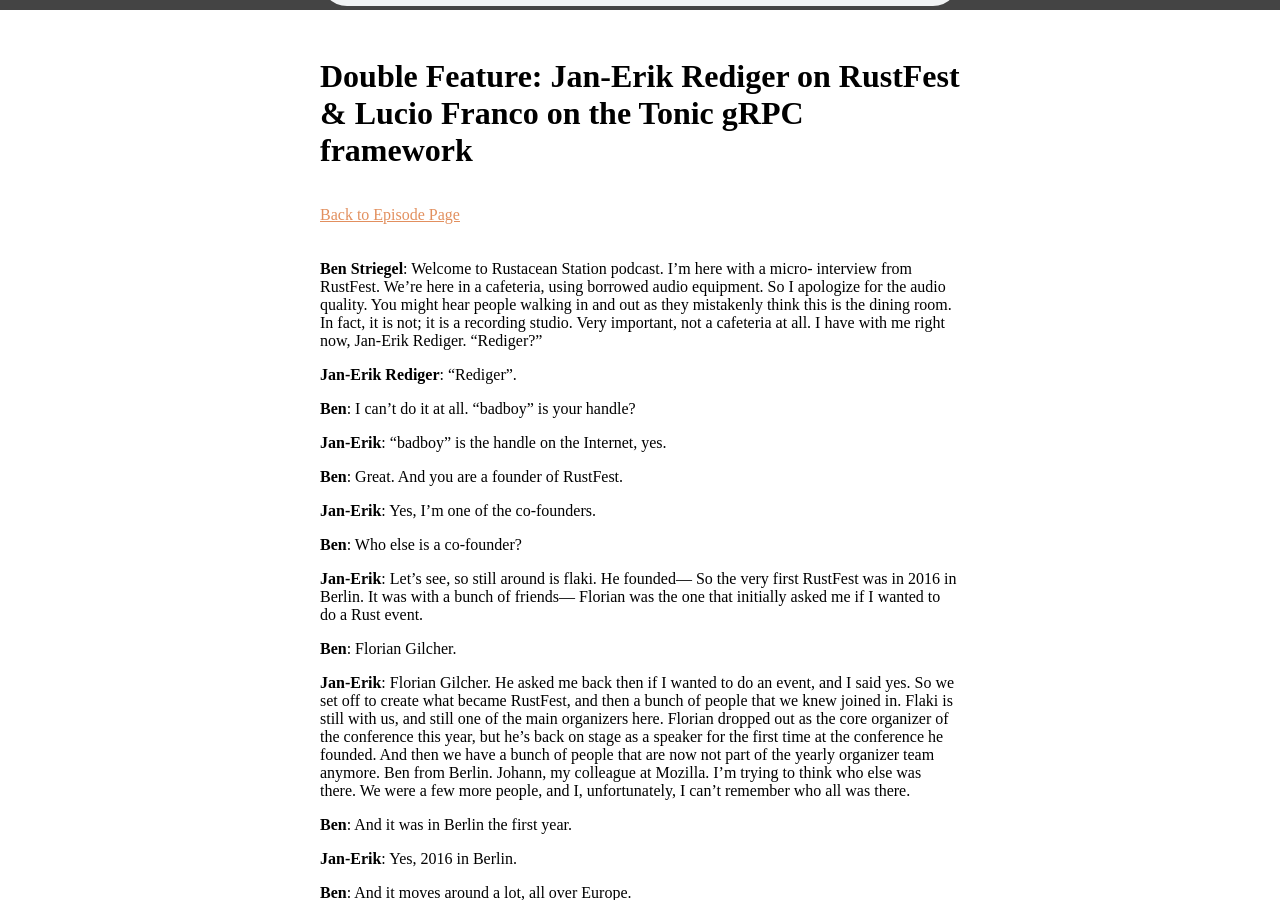
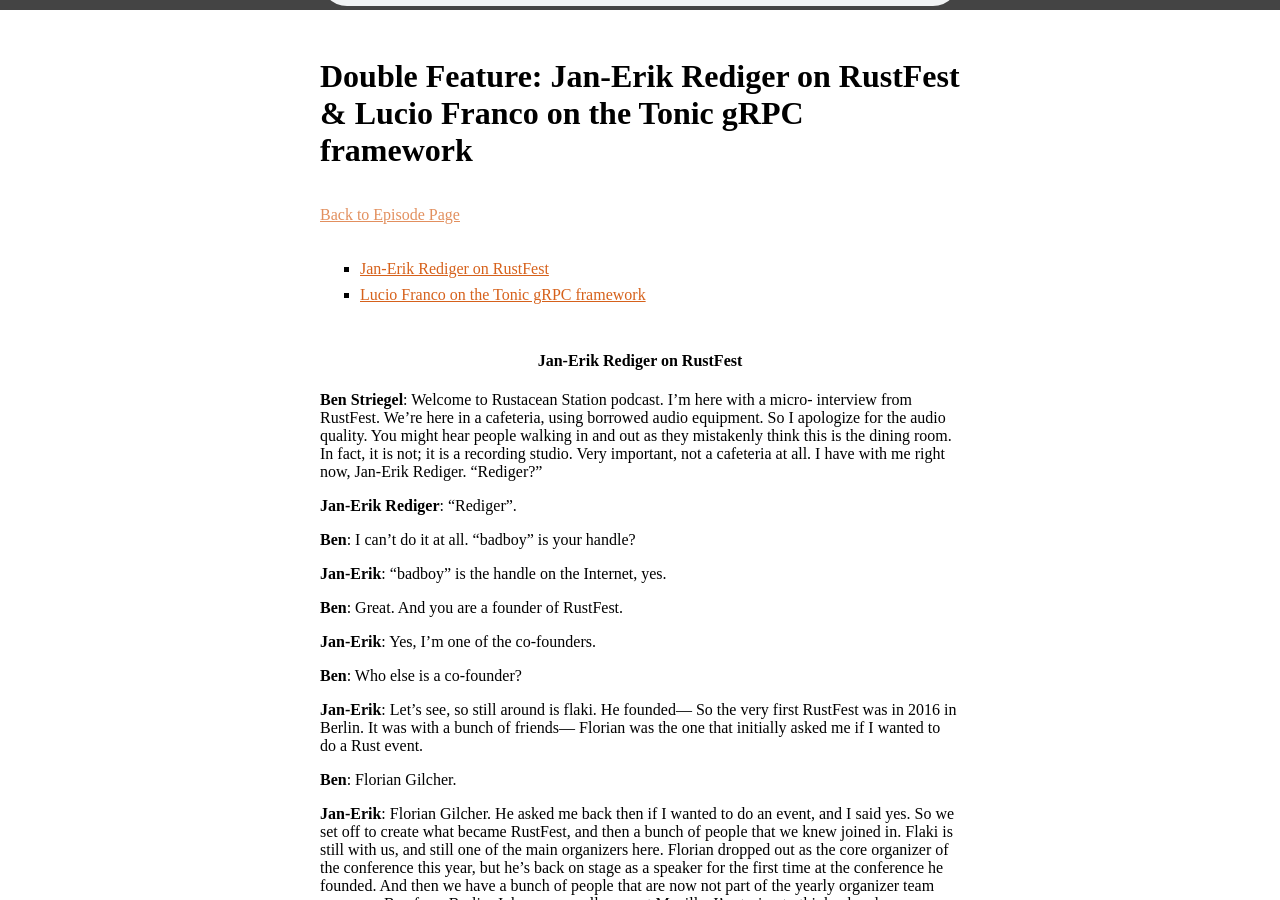
Before and after one commit to rustacean-station/rustacean-station.org, a Jekyll site: the page built from _transcripts/009-jan-lucio.md, in a window 1280 px wide and 900 px high, scrolled down 482 px. Built offline with Jekyll 4.4.1, drawn with Linux system fonts in a browser that asks for light colours; some of the changed text lies outside the part shown.

Commit message:
add TOC to episode 9

```diff
--- a/_transcripts/009-jan-lucio.md
+++ b/_transcripts/009-jan-lucio.md
@@ -2,6 +2,11 @@
 title: "Double Feature: Jan-Erik Rediger on RustFest & Lucio Franco on the Tonic gRPC framework"
 file: https://audio.rustacean-station.org/file/rustacean-station/rustacean-station-e009-rustfest-jan-erik-rediger.mp3
 ---
+
+* placeholder to generate bulleted TOC
+{:toc}
+
+#### Jan-Erik Rediger on RustFest
 
 __Ben Striegel__: Welcome to Rustacean Station podcast. I'm here with a micro-
 interview from RustFest. We're here in a cafeteria, using borrowed audio
@@ -220,6 +225,8 @@
 __Jan-Erik__: Thank you.
 
 (Musical break)
+
+#### Lucio Franco on the Tonic gRPC framework
 
 __Ben__: Welcome to Rustacean Station, live in a sense, from RustFest. Everyone
 just says live. I can't just not say live. I've always wanted to do that. So I
```
